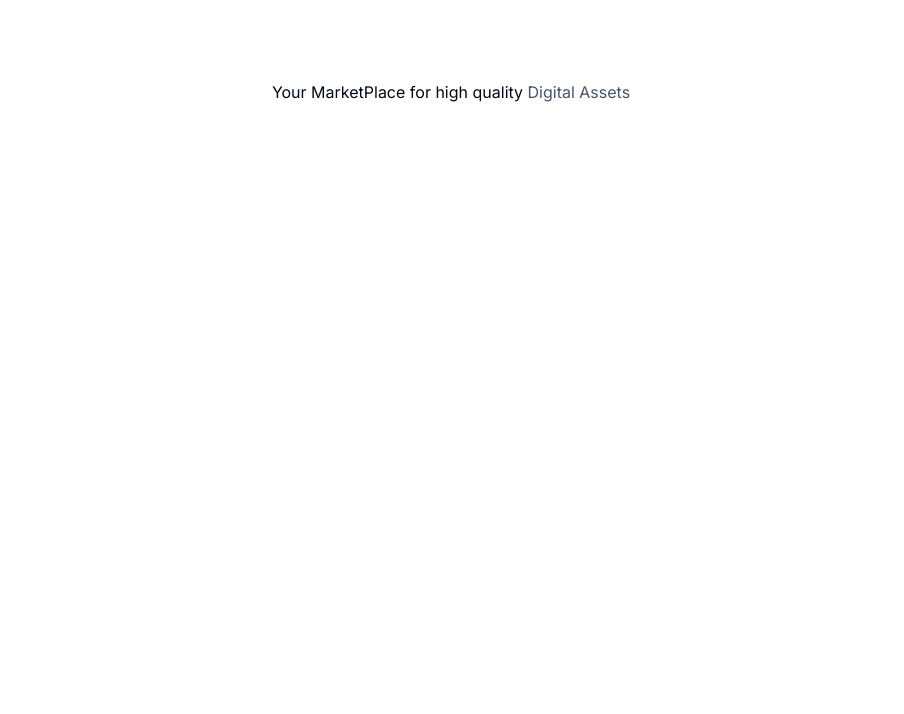
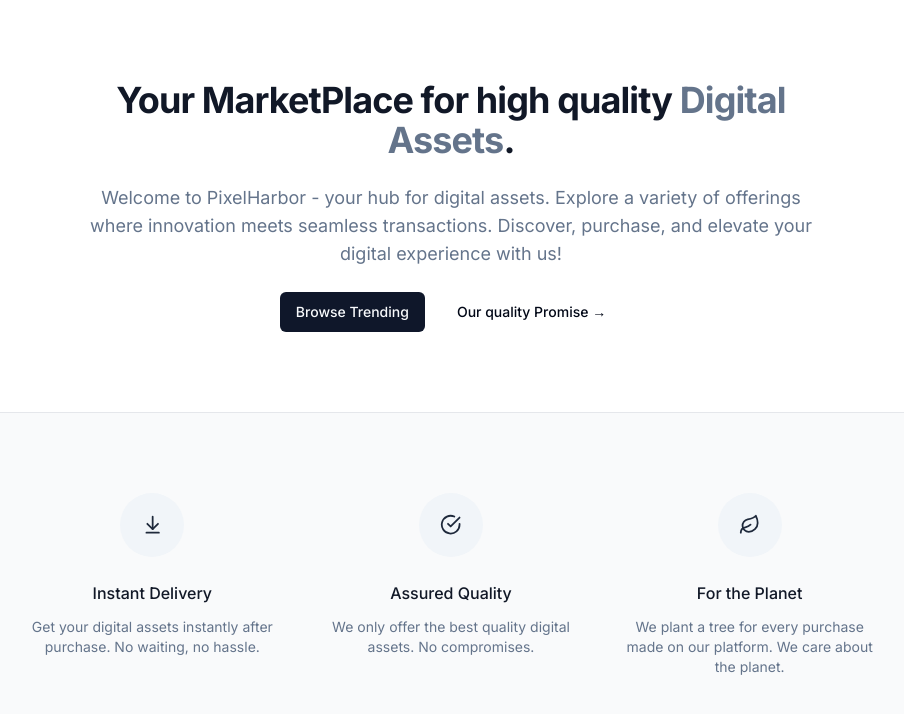
Before and after one commit to shaheershakir/pixelharbor, a Next.js app: page / in a window 1280 px wide. Shown: the top 714 px of the page, without its empty margins (189-1093 px from the left). Built offline with nearby package versions, Linux system fonts and the light colour scheme.

Commit message:
landing page done

```diff
--- a/package.json
+++ b/package.json
@@ -9,6 +9,7 @@
     "lint": "next lint"
   },
   "dependencies": {
+    "@radix-ui/react-slot": "^1.0.2",
     "class-variance-authority": "^0.7.0",
     "clsx": "^2.0.0",
     "lucide-react": "^0.292.0",
--- /dev/null
+++ b/src/app/components/ui/button.tsx
@@ -0,0 +1,56 @@
+import * as React from "react"
+import { Slot } from "@radix-ui/react-slot"
+import { cva, type VariantProps } from "class-variance-authority"
+
+import { cn } from "@/lib/utils"
+
+const buttonVariants = cva(
+  "inline-flex items-center justify-center whitespace-nowrap rounded-md text-sm font-medium ring-offset-background transition-colors focus-visible:outline-none focus-visible:ring-2 focus-visible:ring-ring focus-visible:ring-offset-2 disabled:pointer-events-none disabled:opacity-50",
+  {
+    variants: {
+      variant: {
+        default: "bg-primary text-primary-foreground hover:bg-primary/90",
+        destructive:
+          "bg-destructive text-destructive-foreground hover:bg-destructive/90",
+        outline:
+          "border border-input bg-background hover:bg-accent hover:text-accent-foreground",
+        secondary:
+          "bg-secondary text-secondary-foreground hover:bg-secondary/80",
+        ghost: "hover:bg-accent hover:text-accent-foreground",
+        link: "text-primary underline-offset-4 hover:underline",
+      },
+      size: {
+        default: "h-10 px-4 py-2",
+        sm: "h-9 rounded-md px-3",
+        lg: "h-11 rounded-md px-8",
+        icon: "h-10 w-10",
+      },
+    },
+    defaultVariants: {
+      variant: "default",
+      size: "default",
+    },
+  }
+)
+
+export interface ButtonProps
+  extends React.ButtonHTMLAttributes<HTMLButtonElement>,
+    VariantProps<typeof buttonVariants> {
+  asChild?: boolean
+}
+
+const Button = React.forwardRef<HTMLButtonElement, ButtonProps>(
+  ({ className, variant, size, asChild = false, ...props }, ref) => {
+    const Comp = asChild ? Slot : "button"
+    return (
+      <Comp
+        className={cn(buttonVariants({ variant, size, className }))}
+        ref={ref}
+        {...props}
+      />
+    )
+  }
+)
+Button.displayName = "Button"
+
+export { Button, buttonVariants }
--- a/src/app/layout.tsx
+++ b/src/app/layout.tsx
@@ -17,12 +17,12 @@
   children: React.ReactNode;
 }) {
   return (
-    <html lang="en">
+    <html lang="en" className="h-full">
       <body
         className={cn("relative h-full font-sans antialiased", inter.className)}
       >
         <main className="reletive flex flex-col min-h-screen">
-          <div className="flex flex-1">{children}</div>
+          <div className="flex-grow flex-1">{children}</div>
         </main>
       </body>
     </html>
--- a/src/app/page.tsx
+++ b/src/app/page.tsx
@@ -1,14 +1,78 @@
+import Link from "next/link";
 import MaxWidthWraper from "./components/MaxWidthWraper";
+import { Button, buttonVariants } from "./components/ui/button";
+import { ArrowDownToLine, CheckCircle, Leaf } from "lucide-react";
+
+const perks = [
+  {
+    name: "Instant Delivery",
+    Icon: ArrowDownToLine,
+    description:
+      "Get your digital assets instantly after purchase. No waiting, no hassle.",
+  },
+  {
+    name: "Assured Quality",
+    Icon: CheckCircle,
+    description:
+      "We only offer the best quality digital assets. No compromises.",
+  },
+  {
+    name: "For the Planet",
+    Icon: Leaf,
+    description:
+      "We plant a tree for every purchase made on our platform. We care about the planet.",
+  },
+];
 
 export default function Home() {
   return (
+    <>
       <MaxWidthWraper>
         <div className="py-20 mx-auto text-center flex flex-col items-center max-w-3xl">
-        <h1>
+          <h1 className="text-4xl font-bold tracking-tight text-gray-900 ">
             Your MarketPlace for high quality{" "}
-          <span className=" text-slate-600">Digital Assets</span>
+            <span className=" text-slate-500">Digital Assets</span>.
           </h1>
+          <p className="mt-6 text-lg max-w-prose text-muted-foreground">
+            Welcome to PixelHarbor - your hub for digital assets. Explore a
+            variety of offerings where innovation meets seamless transactions.
+            Discover, purchase, and elevate your digital experience with us!
+          </p>
+          <div className="flex flex-col sm:flex-row gap-4 mt-6">
+            <Link href="/product" className={buttonVariants()}>
+              Browse Trending
+            </Link>
+            <Button variant="ghost">Our quality Promise &rarr;</Button>
+          </div>
+        </div>
+        {/* TODO: LIST OF PRODUCTS */}
+      </MaxWidthWraper>
+      <section className="border-t border-gray-200 bg-gray-50">
+        <MaxWidthWraper className="py-20">
+          <div className="grid grid-cols-1 gap-y-12 sm:grid-cols-2 sm:gap-x-2 lg:grid-cols-3 lg:gap-x-8 lg:gap-y-0">
+            {perks.map((perk) => (
+              <div
+                key={perk.name}
+                className="text-center md:flex md:items-start md:text-left lg:block lg:text-center"
+              >
+                <div className="md:flex-shrink-0 flex justify-center">
+                  <div className="h-16 w-16 flex items-center justify-center rounded-full bg-slate-100 text-slate-800">
+                    <perk.Icon className="w-1/3 h-1/3" />
+                  </div>
+                </div>
+                <div className="mt-6 md:ml-4 md:mt-0 lg:ml-0 lg:mt-6 ">
+                  <h3 className="text-base font-medium text-gray-900">
+                    {perk.name}
+                  </h3>
+                  <p className="mt-3 text-sm text-muted-foreground">
+                    {perk.description}
+                  </p>
+                </div>
+              </div>
+            ))}
           </div>
         </MaxWidthWraper>
+      </section>
+    </>
   );
 }
```
Also changed, not shown: components.json, 1 other file (tests, documents, lock files or other folders). Lines whose indentation alone changed are shown as unchanged.
